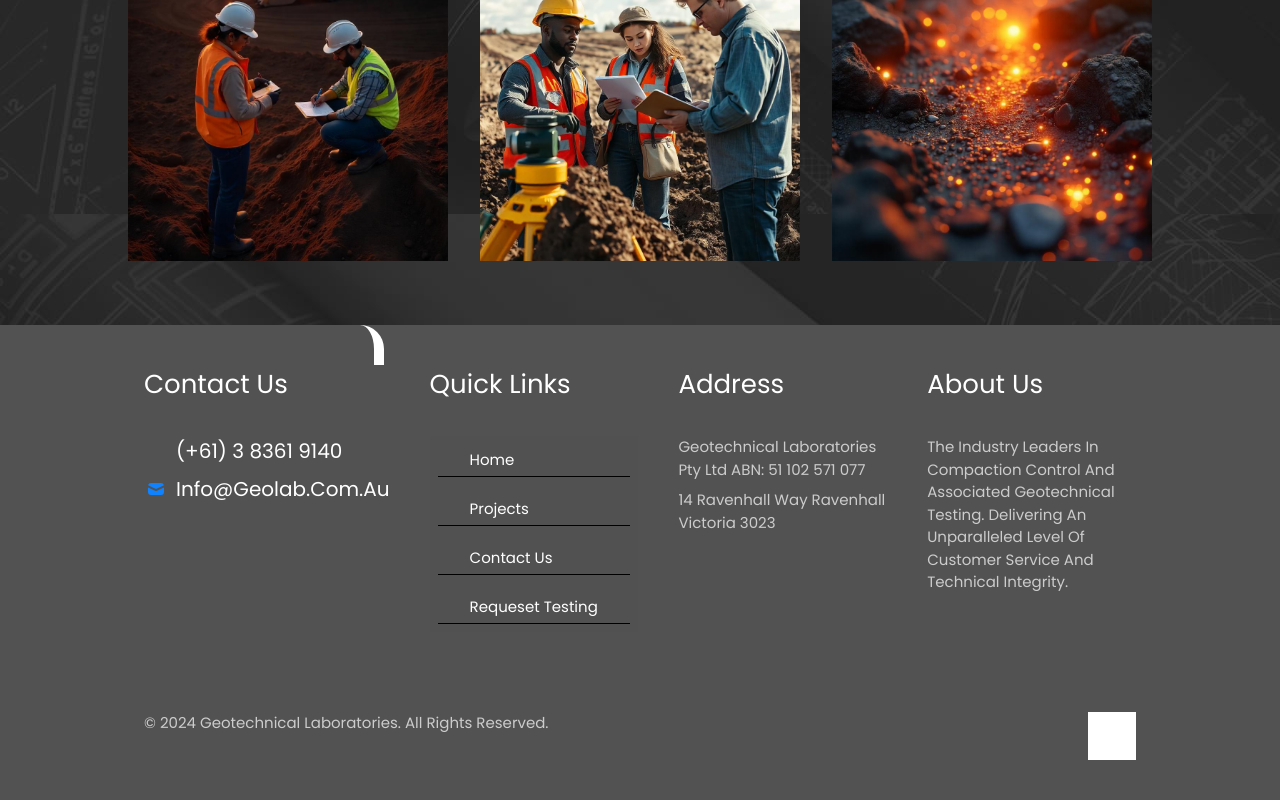
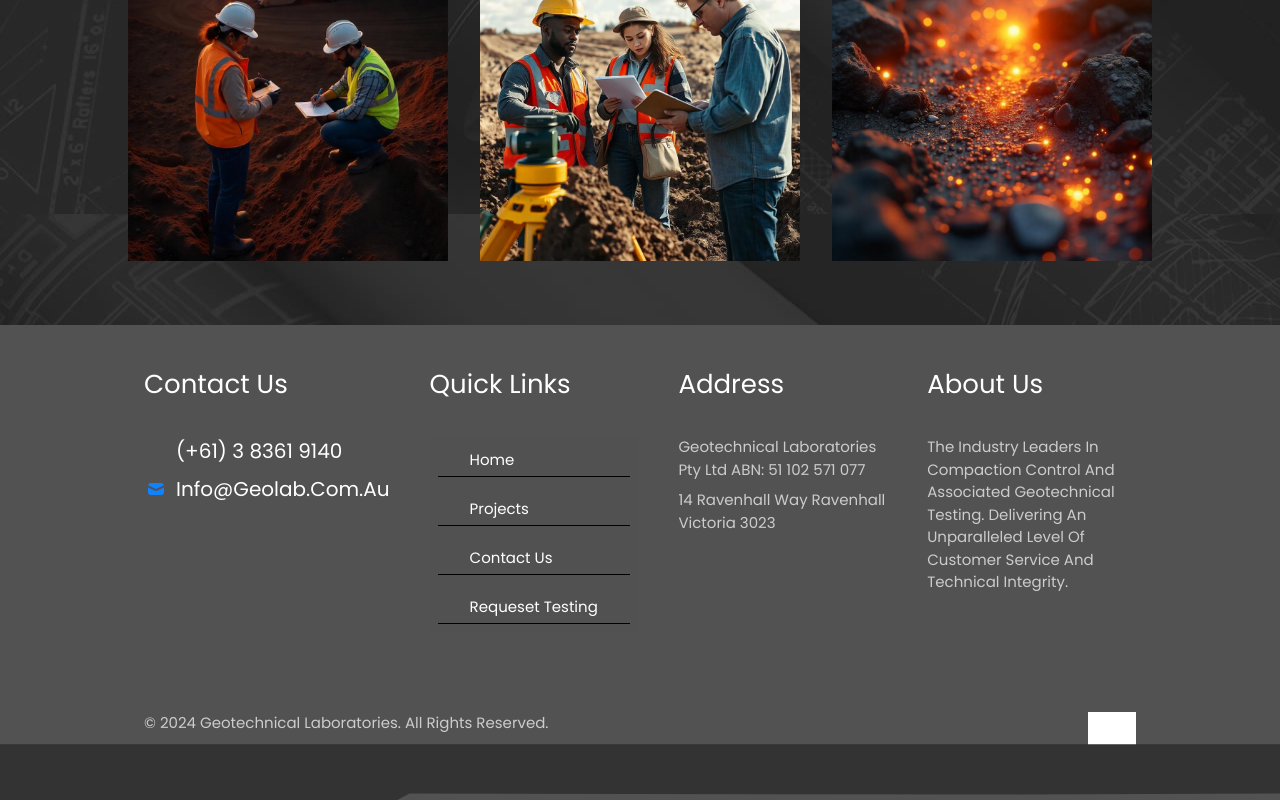
Before and after one commit to siddhartha0/PrimeCivilLab, a React (Vite) app: page / in a window 1280 px wide. Shown: the part 3797-4597 px from the top of the page. Built offline with nearby package versions, Linux system fonts and the light colour scheme; some icons are missing.

Commit message:
footer init

```diff
--- a/src/components/common/footer.tsx
+++ b/src/components/common/footer.tsx
@@ -5,7 +5,15 @@ import { Icon } from "@iconify/react";
 export const Footer = () => {
   return (
     <div className="flex flex-col bg-black-700 justify-around  py-10 px-36 gap-20 bg-fadish-grey relative">
-      <div className=" w-96 h-10 absolute top-0 left-0 rounded-tr-3xl border-r-[10px] border-white" />
+      {/* <div className=" w-96 h-10 absolute top-0 left-0 rounded-tr-3xl border-r-[10px] border-white" /> */}
+      <div
+        className="w-full h-14 bg-black absolute bottom-0 left-0"
+        style={{
+          transform: "rotate3d(1, 2, 3, 180deg);",
+          clipPath:
+            "polygon(0% 0%, 100% 0%, 100% 88%, 80% 90%, 32% 88%, 31% 100%, 0 100%)",
+        }}
+      ></div>
       <section className="flex gap-10  ">
         {FooterData.map((footer) => (
           <section key={footer.id} className="flex flex-col w-[275px] gap-8">
--- a/src/components/common/navbar.tsx
+++ b/src/components/common/navbar.tsx
@@ -48,8 +48,6 @@ export const Navbar = memo(() => {
             <Text
               size="body-sm-mid"
               className="capitalize hover:scale-x-100 transition-transform duration-300 hover:text-brand p-1 text-fadish-grey"
-
-              // usage="black"
             >
               {header.title}
             </Text>
```
